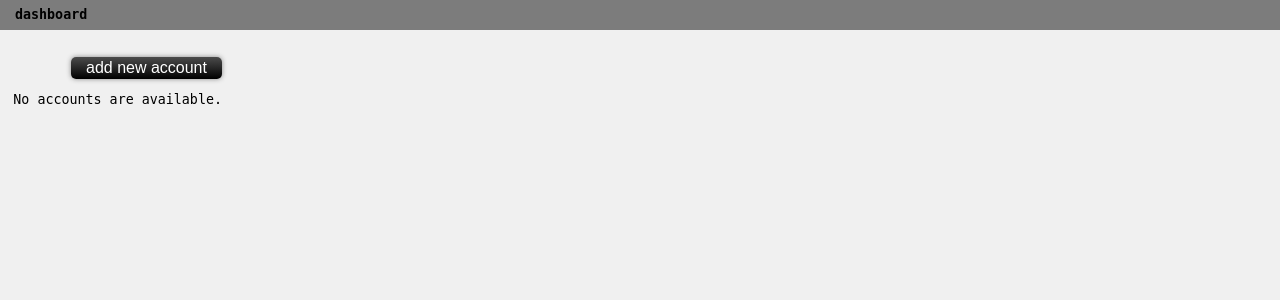
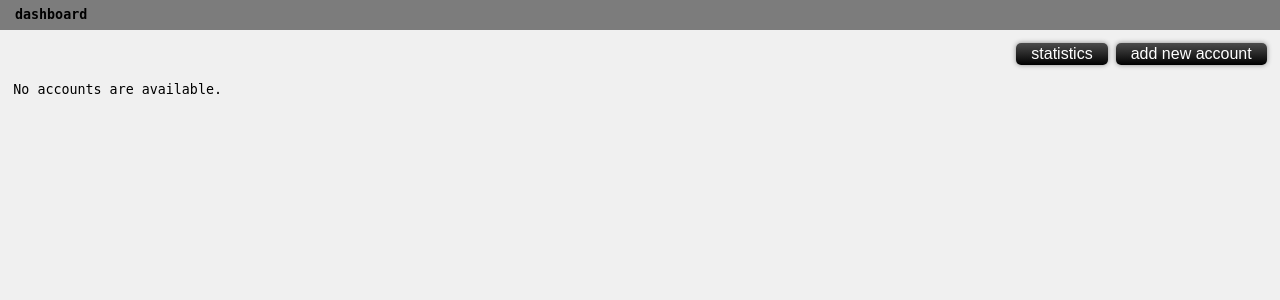
Before and after one commit to jnphilipp/ledger, a Django app: page / in a window 1280 px wide. Shown: the top 300 px of the page. Run offline with Django 3.2, Linux system fonts and the light colour scheme; parts of the project's set-up code (start-up, migrations or seed data) failed here and were passed over; some libraries are stand-ins or nearby versions.

Commit message:
Minor styling updates.

```diff
--- a/assets/css/ledger.css
+++ b/assets/css/ledger.css
@@ -46,8 +46,11 @@ a:active {position: relative;
 
 /*### dashboard ###*/
 
-#dashboard {margin: 1em;
-	padding: 0;
+#content {margin: 1em;
+	padding: 0em;}
+
+#dashboard {width: 100%;
+	box-sizing: border-box;
 	float: left;}
 
 
@@ -131,7 +134,10 @@ a:active {position: relative;
 .entries header {margin: 0px 0px 5px 0px;
 	height: 25px;}
 
-.entries header.small {margin: 0px 0px 0px 0px;}
+.entries header.small {margin: 0px 0px 4px 0px;}
+
+.entries header .left,
+.entries header .right {vertical-align: middle;}
 
 .entries header .left {float: left;}
 .entries header .right {float: right;}
--- a/templates/ledger/accounts/account/account.html
+++ b/templates/ledger/accounts/account/account.html
@@ -23,6 +23,11 @@
 			<header class="small">
 				<span class="left">
 					<b>balance:</b> {{ account.balance|colorfy:account.unit }}
+				</span>
+				<span class="right">
+					<form action="{% url 'entry_add' account.slug %}">
+						<button class="btn" type="submit">add entry</button>
+					</form>
 				</span>
 			</header>
 			{% include "ledger/accounts/account/partials/_table.html" with entries=entries options=False %}
--- a/templates/ledger/accounts/dashboard/dashboard.html
+++ b/templates/ledger/accounts/dashboard/dashboard.html
@@ -10,10 +10,15 @@
 
 {% block content %}
 <div id="dashboard">
-	<div style="text-align: right;">
-		<form action="{% url 'add_account' %}">
-			<button class="btn" type="submit">add new account</button>
-		</form>
+	<div style="height: 25px;">
+		<div style="float: right;">
+			<form action="{% url 'statistics' %}" style="display: inline-block;">
+				<button class="btn" type="submit">statistics</button>
+			</form>
+			<form action="{% url 'add_account' %}" style="display: inline-block;">
+				<button class="btn" type="submit">add new account</button>
+			</form>
+		</div>
 	</div>
 	{% if accounts %}
 		{% for account in accounts %}
```
